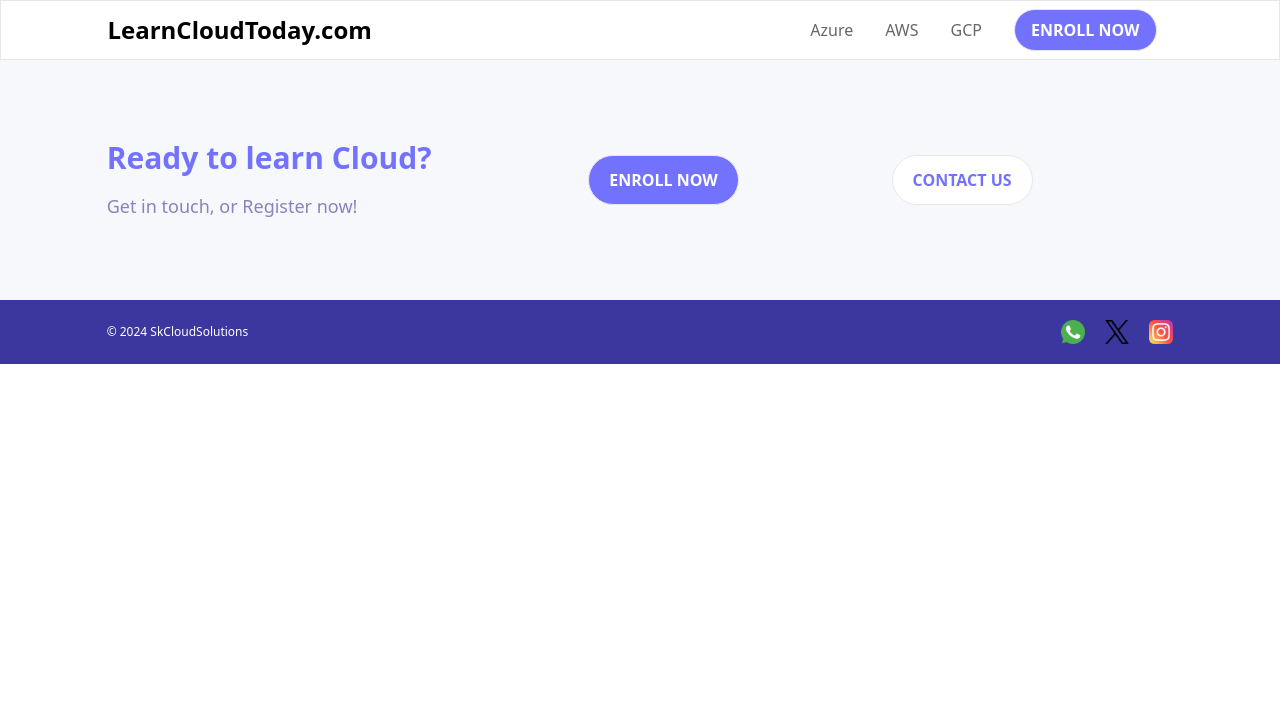
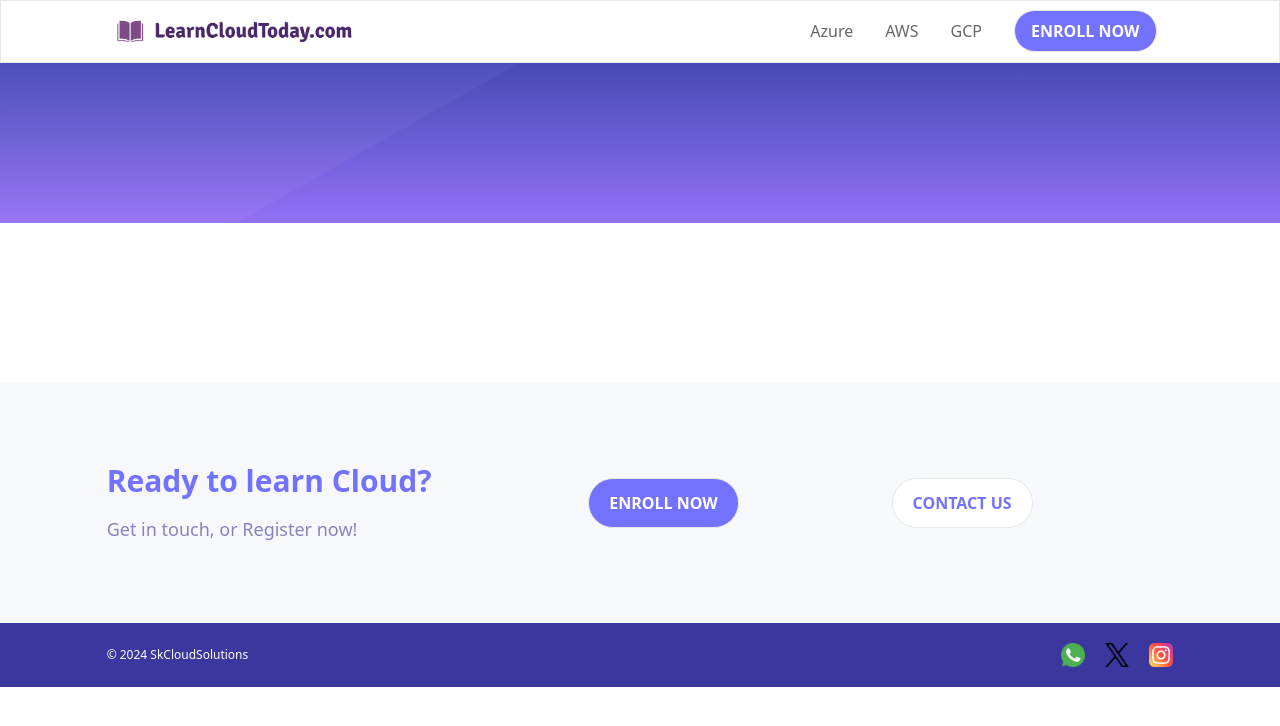
Before and after one commit to mindspirex/learncloudtoday, a Next.js app: page /azure in a window 1280 px wide. Shown: the top 726 px of the page. Built offline with nearby package versions, Linux system fonts and the light colour scheme.

Commit message:
added logo

```diff
--- a/app/aws/page.tsx
+++ b/app/aws/page.tsx
@@ -4,8 +4,12 @@ import AwsLanding from "@/components/AwsLanding";
 export default function Aws() {
   return (
     <main>
-      <AwsLanding />
-      <AwsCurriculum />
+      <div className="background py-20">
+        <AwsLanding />
+      </div>
+      <div className="py-20">
+        <AwsCurriculum />
+      </div>
     </main>
   );
 }
--- a/app/azure/page.tsx
+++ b/app/azure/page.tsx
@@ -4,8 +4,12 @@ import AzureCurriculum from "@/components/AzureCurriculum";
 export default function Azure() {
   return (
     <main>
-      <AzureLanding />
-      <AzureCurriculum />
+      <div className="background py-20">
+        <AzureLanding />
+      </div>
+      <div className="py-20">
+        <AzureCurriculum />
+      </div>
     </main>
   );
 }
--- a/app/gcp/page.tsx
+++ b/app/gcp/page.tsx
@@ -4,8 +4,12 @@ import GcpLanding from "@/components/GcpLanding";
 export default function Gcp() {
   return (
     <main>
-      <GcpLanding />
-      <GcpCurriculum />
+      <div className="background py-20">
+        <GcpLanding />
+      </div>
+      <div className="py-20">
+        <GcpCurriculum />
+      </div>
     </main>
   );
 }
--- a/components/NavBar.tsx
+++ b/components/NavBar.tsx
@@ -1,9 +1,13 @@
 import Link from "next/link";
+import Image from "next/image";
+import logo from "@/images/logo.png";
 
 export default function NavBar() {
   return (
     <section className="container flex items-center justify-between">
-      <div className="text-2xl font-bold">LearnCloudToday.com</div>
+      <div className="w-64">
+        <Image src={logo} alt="log" className="object-cover" />
+      </div>
       <div className="flex items-center">
         <Link href="/azure" className="px-4 text-[#666666]">
           Azure
```
Also changed, not shown: images/logo.png (added).
